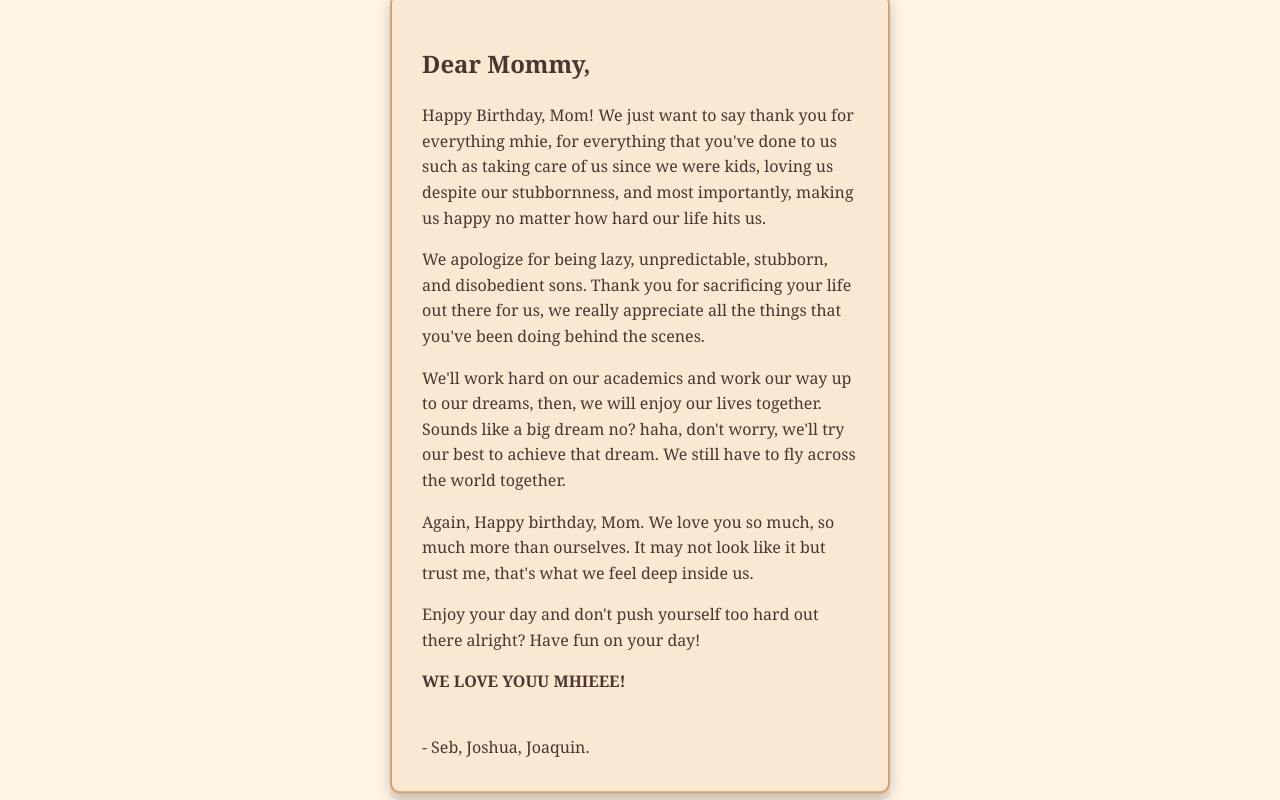
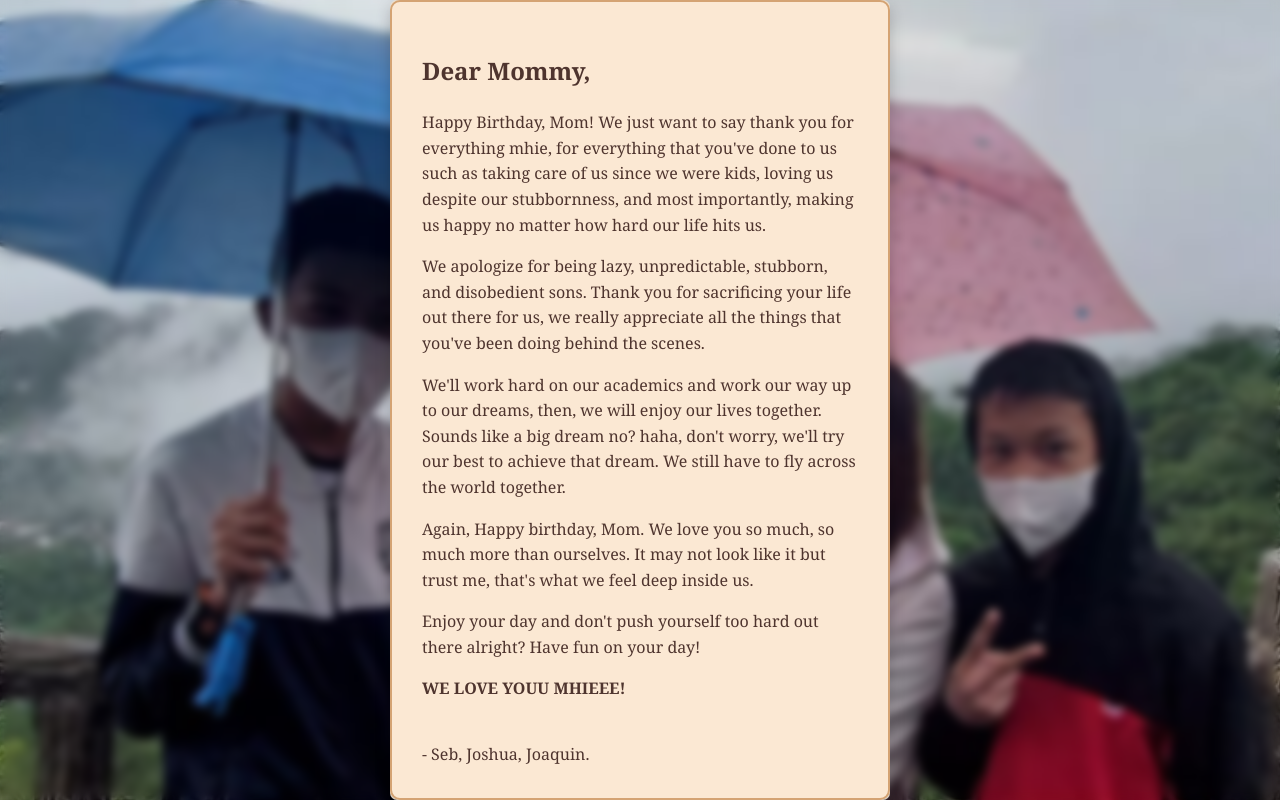
Before and after one commit to seb0714/Happy-birthday-Mom, a plain HTML site: page index.html in a window 1280 px wide. Both pictures are taken after a click on the picture 640 px from the left and 443 px from the top of the page. Drawn offline with Linux system fonts and the light colour scheme.

Commit message:
Fixed some changes

```diff
--- a/app.js
+++ b/app.js
@@ -7,7 +7,7 @@ function showMessage() {
 
     outside.style.display = 'none';
     console.log('Happy Birthday, Mom!');
-    alert('Happy Birthday, Mom! -Seb.');
+    // alert('Happy Birthday, Mom! -Seb.');
 
     inside.innerHTML = `
         <div class="letter">
@@ -23,6 +23,10 @@ function showMessage() {
     `;
 
     inside.style.display = 'flex';
-    body.style.backgroundColor = '#fff4e6';
+    body.style.backgroundImage = 'url("source/fam-pic.jpg';
+    body.style.backgroundSize = '300%';
+    body.style.backdropFilter = 'blur(5px)';
+    body.style.backgroundPosition = 'center';
+    body.style.backgroundRepeat = 'no-repeat';
     song.play();
 }
--- a/style.css
+++ b/style.css
@@ -60,7 +60,7 @@ body {
     font-family: 'Georgia', serif;
     line-height: 1.6;
     color: #4e342e;
-    animation: moveVertically 1s ease-in-out infinite;
+    overflow: hidden;
 }
 
 @keyframes moveVertically {
```
Also changed, not shown: source/fam-pic.jpg (added).
